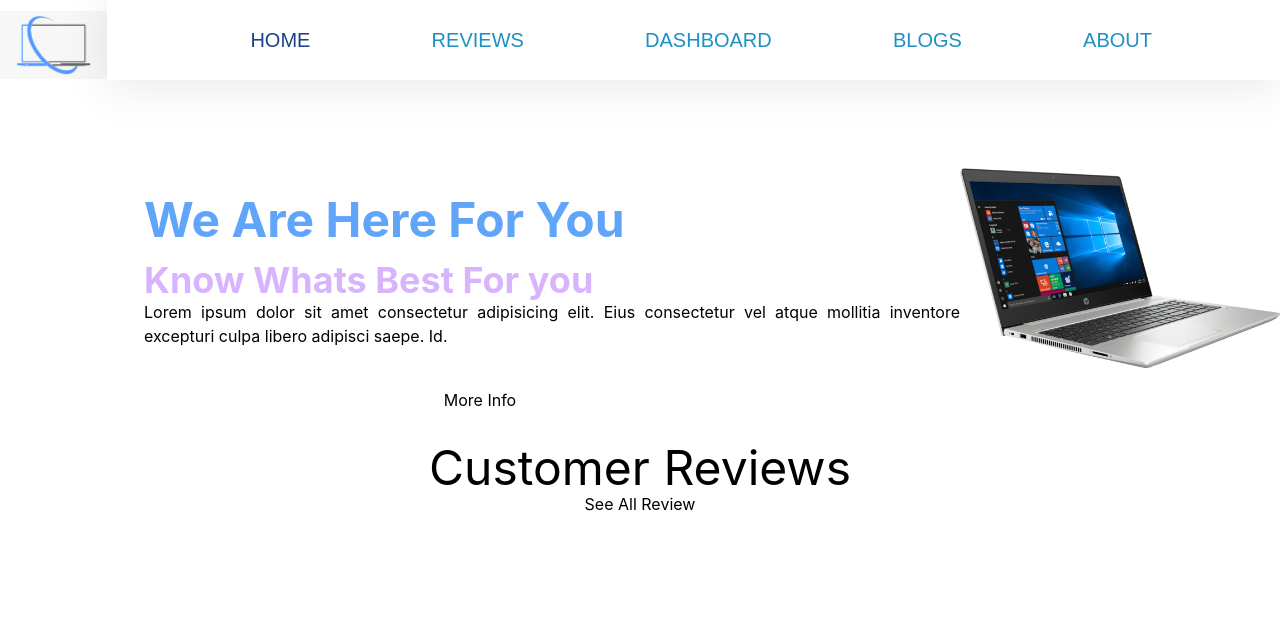
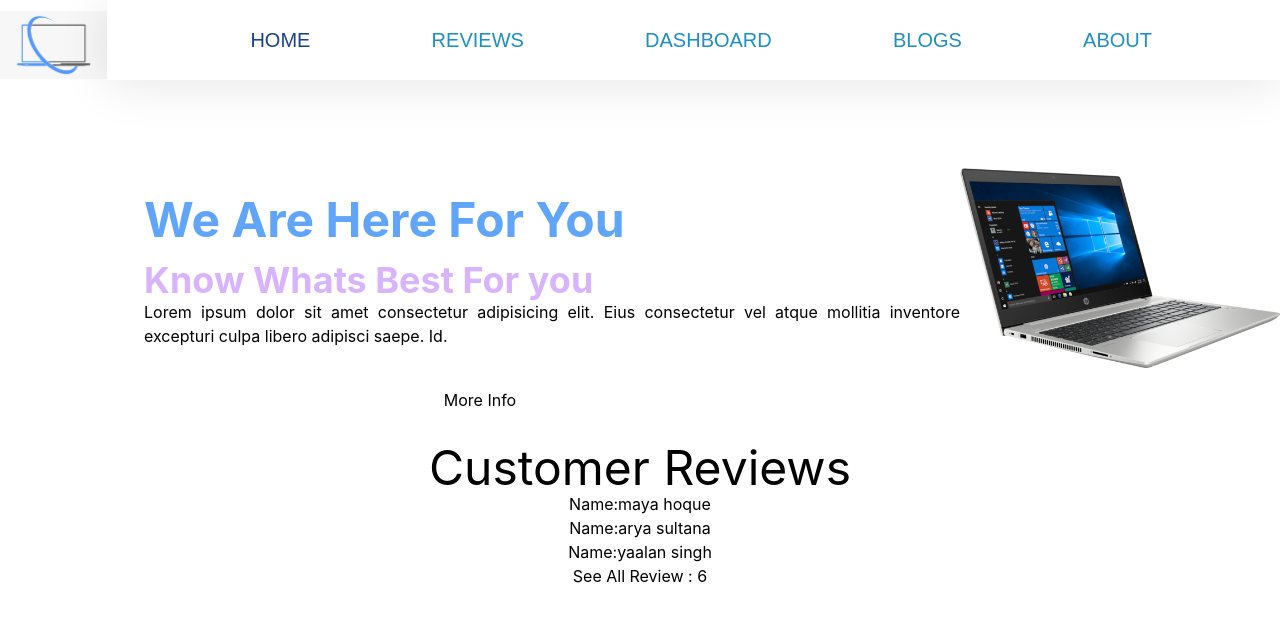
Before and after one commit to Junayet10135/Reviews-Mania, a React (Create React App) app: page / in a window 1280 px wide. Shown: the top 622 px of the page. Built offline with nearby package versions, Linux system fonts and the light colour scheme.

Commit message:
Dynamic Route set

```diff
--- a/package.json
+++ b/package.json
@@ -10,6 +10,7 @@
     "react-dom": "^18.0.0",
     "react-router-dom": "^6.3.0",
     "react-scripts": "5.0.0",
+    "recharts": "^2.1.9",
     "web-vitals": "^2.1.4"
   },
   "scripts": {
--- a/src/components/HomeReview/HomeReview.js
+++ b/src/components/HomeReview/HomeReview.js
@@ -1,10 +1,25 @@
 import React from 'react';
+import { useNavigate } from 'react-router-dom';
+import useReviews from '../Hooks/useReviews';
 
 const HomeReview = () => {
+    const [reviews, setReviews] = useReviews();
+    const navigate = useNavigate();
+
+    const handleSeeAllReview =()=>{
+        const path = '/reviews'
+        navigate(path);
+    }
     return (
         <div>
             <h1 className='text-5xl mt-8'>Customer Reviews</h1>
-            <button>See All Review</button>
+
+            {
+                reviews.slice(0,3).map(review =>
+                <h2>Name:{review.name}</h2>
+                )
+            }
+            <button onClick={handleSeeAllReview}>See All Review : {reviews.length}</button>
         </div>
     );
 };
```
Also changed, not shown: 1 other file (tests, documents, lock files or other folders).
